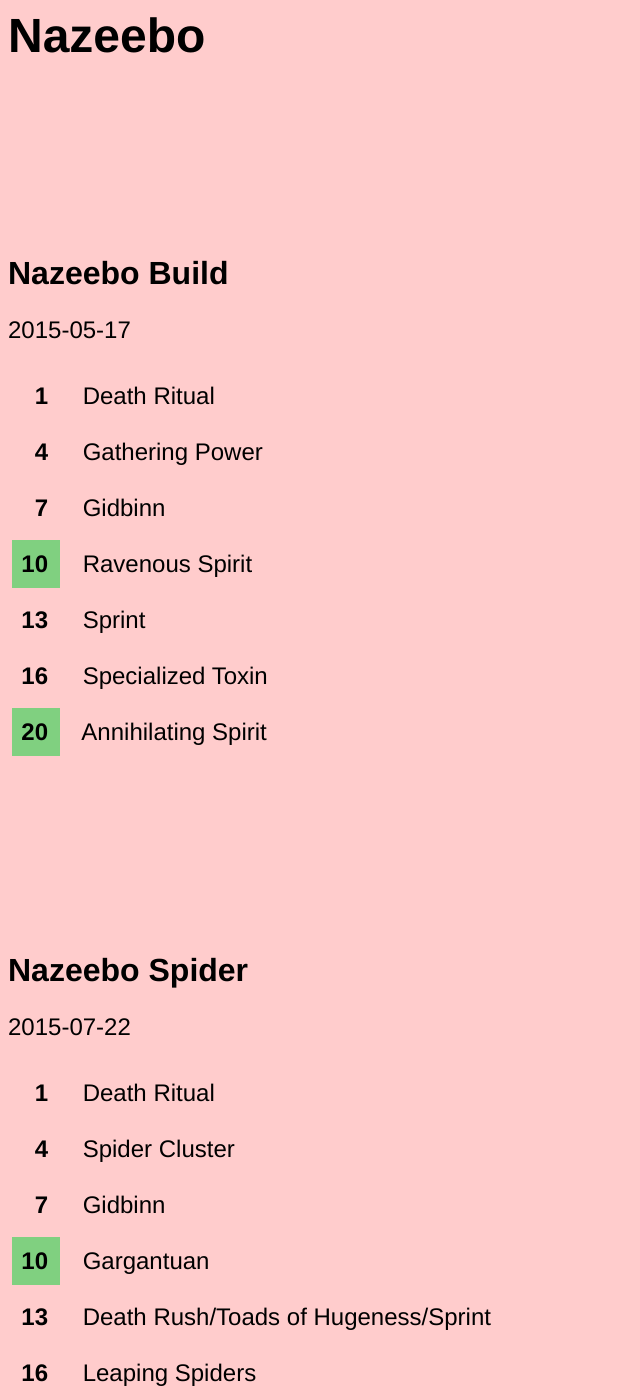
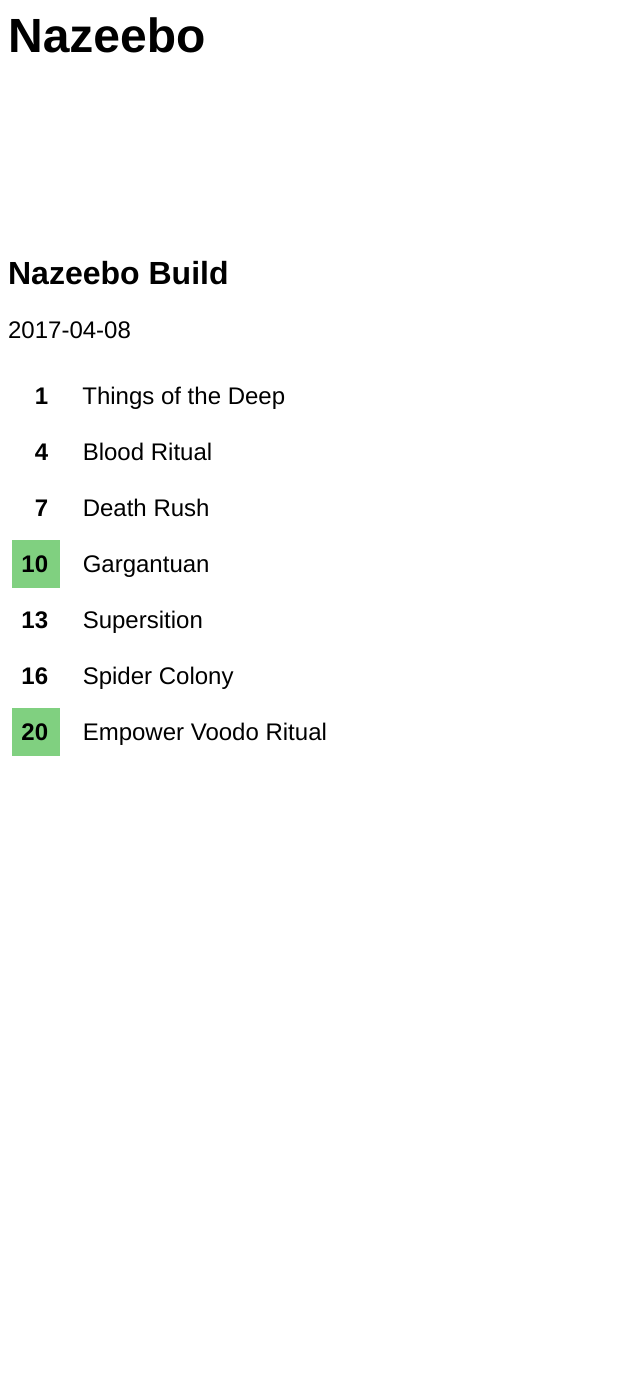
Before and after one commit to andersroos/andersroos.github.io, a Jekyll site: the page built from hots/nazeebo.md, in a window 1280 px wide and 1400 px high. Shown: the whole window, without its empty margins (0-640 px from the left). Built offline with Jekyll 4.4.1, drawn with Linux system fonts in a browser that asks for light colours.

Commit message:
Added on bad stats.

```diff
--- a/hots/nazeebo.md
+++ b/hots/nazeebo.md
@@ -1,27 +1,15 @@
 ---
 title: Nazeebo
-body_class: hots-bo outdated
+body_class: hots-bo
 ---
 
 ## {{ page.title }} Build
-2015-05-17
+2017-04-08
 
--   _1_  Death Ritual
--   _4_  Gathering Power
--   _7_  Gidbinn
-- __10__ Ravenous Spirit
--  _13_  Sprint
--  _16_  Specialized Toxin
-- __20__ Annihilating Spirit
-
-
-## {{ page.title }} Spider
-2015-07-22
-
--   _1_  Death Ritual
--   _4_  Spider Cluster
--   _7_  Gidbinn
+-   _1_  Things of the Deep
+-   _4_  Blood Ritual
+-   _7_  Death Rush
 - __10__ Gargantuan
--  _13_  Death Rush/Toads of Hugeness/Sprint
--  _16_  Leaping Spiders
-- __20__ Humongoid
+-  _13_  Supersition
+-  _16_  Spider Colony
+- __20__ Empower Voodo Ritual
```
Also changed, not shown: hots/index.md (+3 -2 lines).
